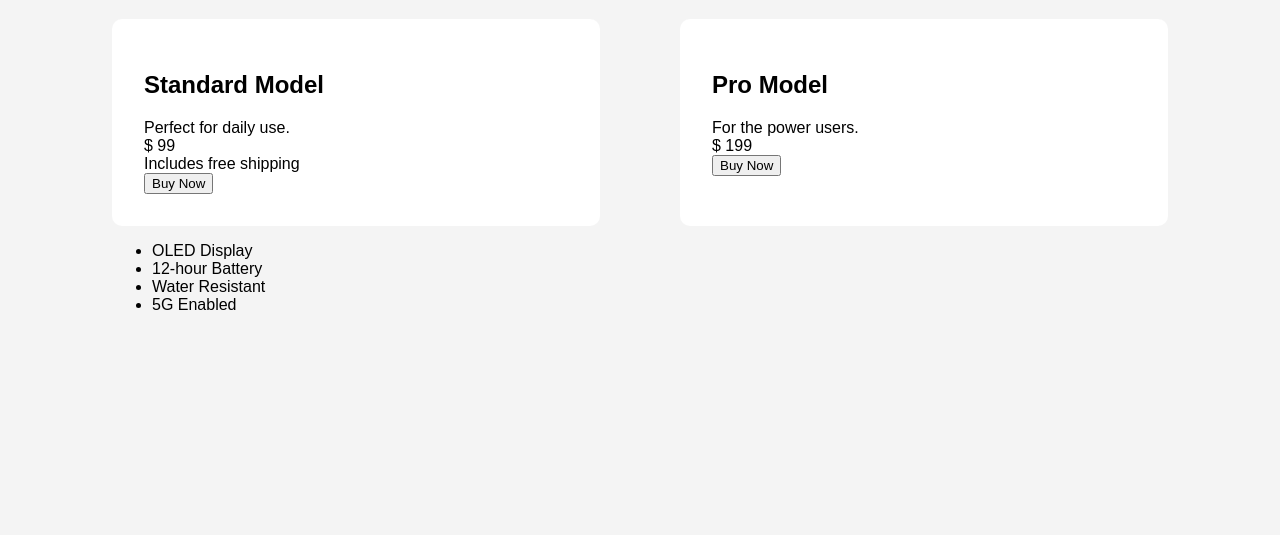
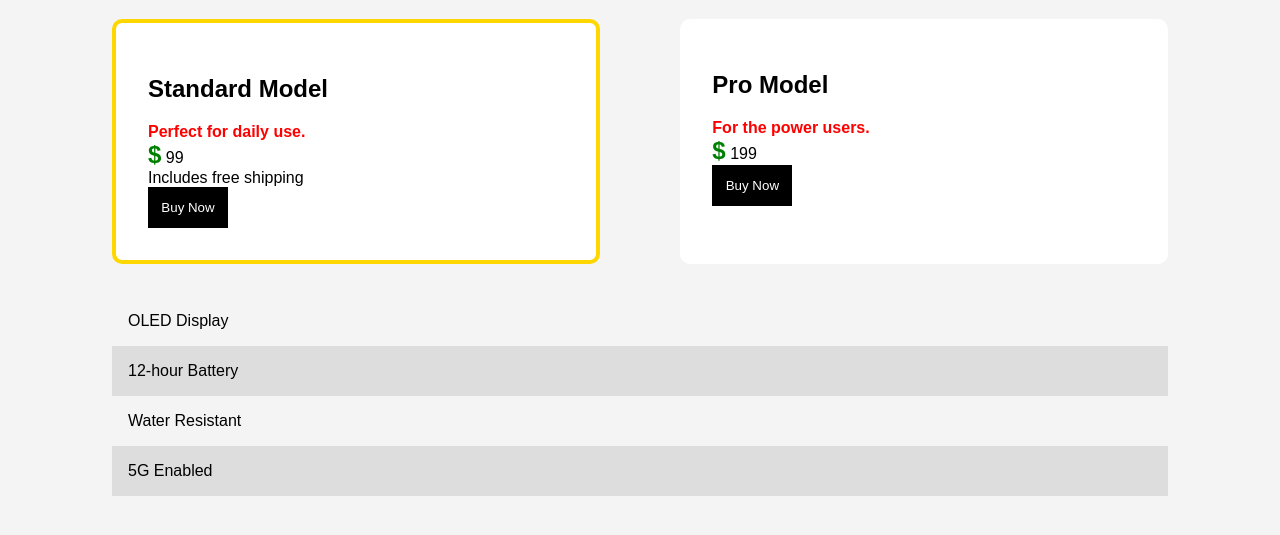
Before and after one commit to Idahk19/tech-gadget, a plain HTML site: page index.html in a window 1280 px wide. Shown: the part 125-660 px from the top of the page. Drawn offline with Linux system fonts and the light colour scheme.

Commit message:
Style h2, div , span, button, features in index.html

```diff
--- a/style.css
+++ b/style.css
@@ -21,3 +21,36 @@ article{
     padding: 2em;
     border-radius: 10px;
 }
+article:first-of-type{
+    border: 4px solid gold;
+}
+h2 + div{
+    color: red;
+    font-weight: bold;
+}
+.price-tag > span{
+    font-size: 1.5rem;
+    font-weight: bold;
+    color: green;
+}
+button{
+    padding: 1em;
+    border: none;
+    background-color: black;
+    color: white;
+    cursor: pointer;
+}
+button:hover{
+    background-color: darkred;
+}
+.features li:nth-child(even){
+    background-color: #ddd;
+}
+.features{
+    margin-top: 2rem;
+    padding: 0;
+}
+.features li{
+    list-style: none;
+    padding: 1em;
+}
```
